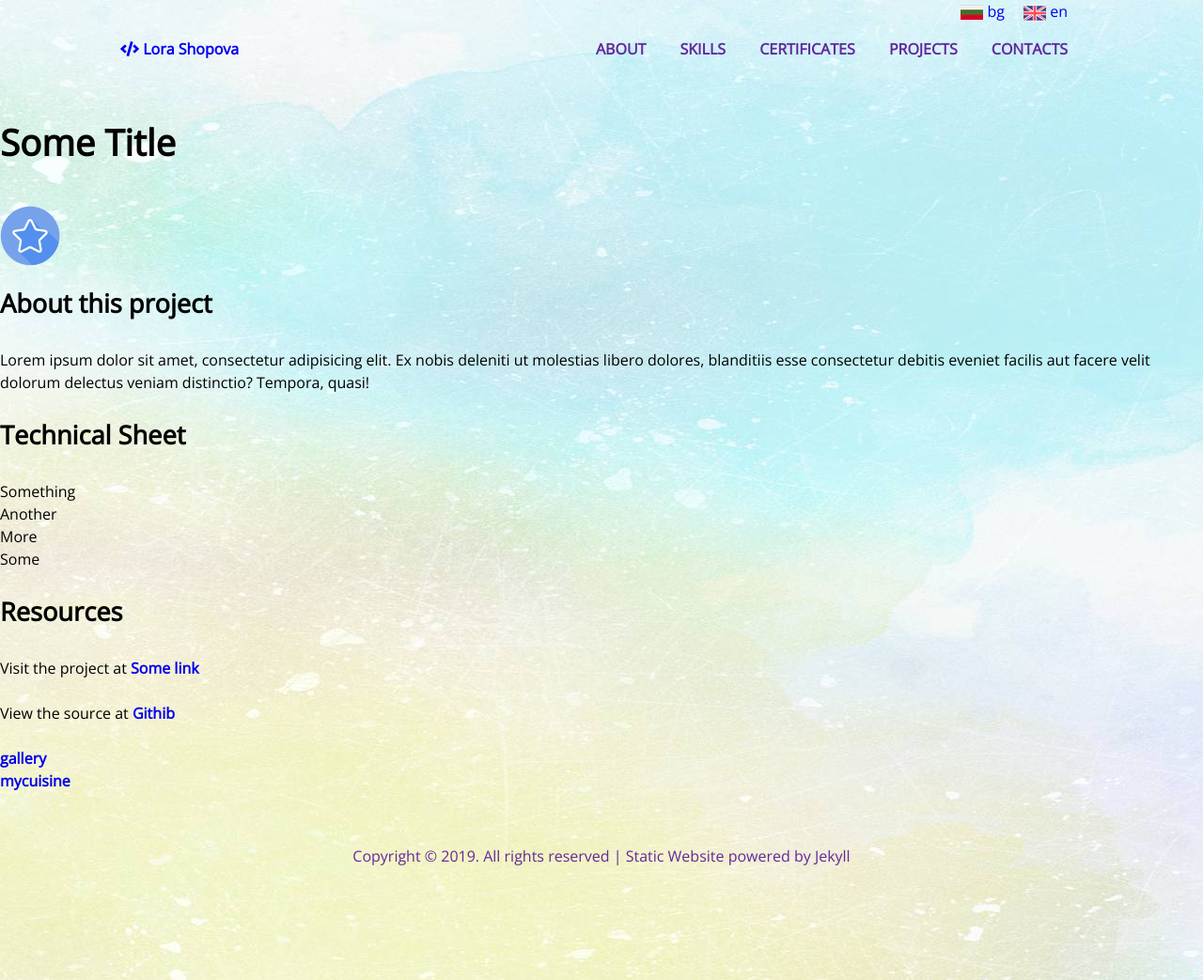
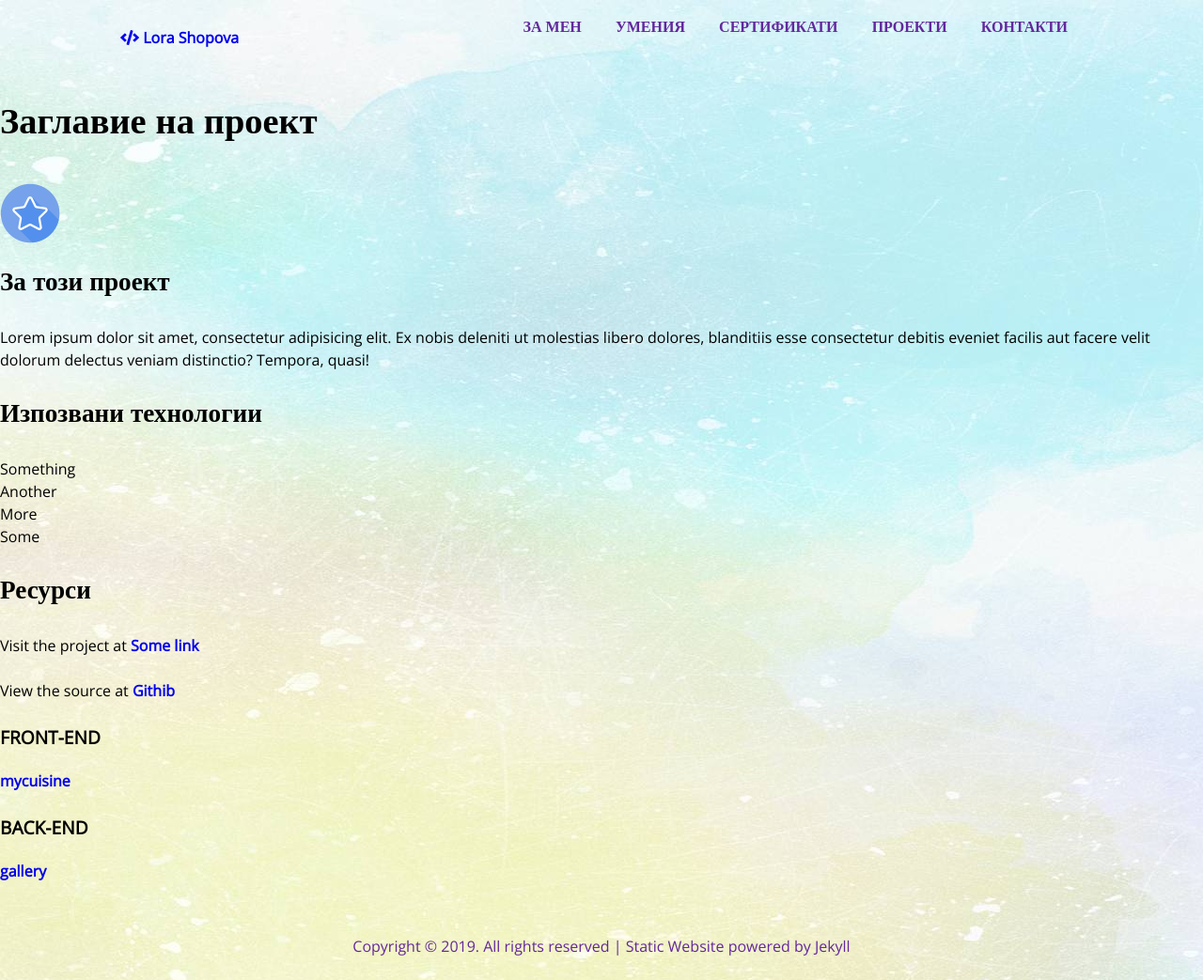
Before and after one commit to LoraMS/lorams.github.io, a Jekyll site: the page built from _posts/2020-16-01-gallerybg.html, in a window 1280 px wide. Shown: the whole page at 94% size. Built offline with Jekyll 4.4.1, drawn with Linux system fonts in a browser that asks for light colours.

Commit message:
new posts added

```diff
--- a/_posts/2019-15-01-mycuisine.html
+++ b/_posts/2020-16-01-gallerybg.html
@@ -1,27 +1,26 @@
 ---
 layout: post
-title:  mycuisine
+title:  gallery
 date:   2020-01-15 20:54:51 +0200
-categories: projects
+categories: projectsbg
 permalink: /:categories/:title
-lang: en
-ref: projects
-lang-ref: mycuisine
-translation:
+lang: bg
+ref: gallery
+group: back-end
 ---
 
-<h1>Some Title</h1>
+<h1>Заглавие на проект</h1>
 <!-- carousel -->
 <img src="./../assets/images/star.png" alt="project-image">
-<h3>About this project</h3>
+<h3>За този проект</h3>
 <p>Lorem ipsum dolor sit amet, consectetur adipisicing elit. Ex nobis deleniti ut molestias libero dolores, blanditiis esse consectetur debitis eveniet facilis aut facere velit dolorum delectus veniam distinctio? Tempora, quasi!</p>
-<h3>Technical Sheet</h3>
+<h3>Изпозвани технологии</h3>
 <ul>
     <li>Something</li>
     <li>Another</li>
     <li>More</li>
     <li>Some</li>
 </ul>
-<h3>Resources</h3>
+<h3>Ресурси</h3>
 <p>Visit the project at <a href="#">Some link</a></p>
 <p>View the source at <a href="#">Githib</a></p>
```
Also changed, not shown: _posts/2020-15-01-mycuisine.html (renamed from _posts/2019-16-01-gallery.html, +3 -4 lines), _posts/2020-16-01-gallery.html (added, +26 -0 lines), _posts/2020-17-01-mycuisinebg.html (added, +26 -0 lines).
